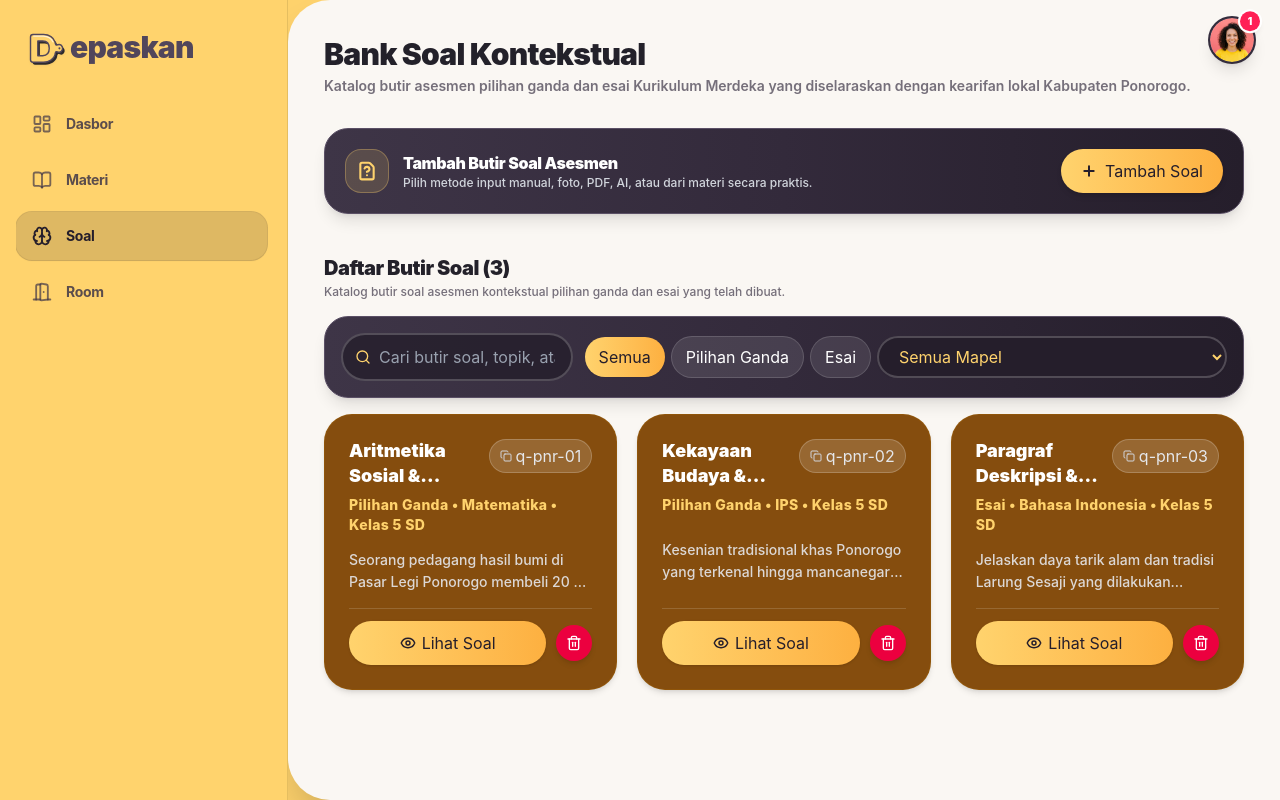
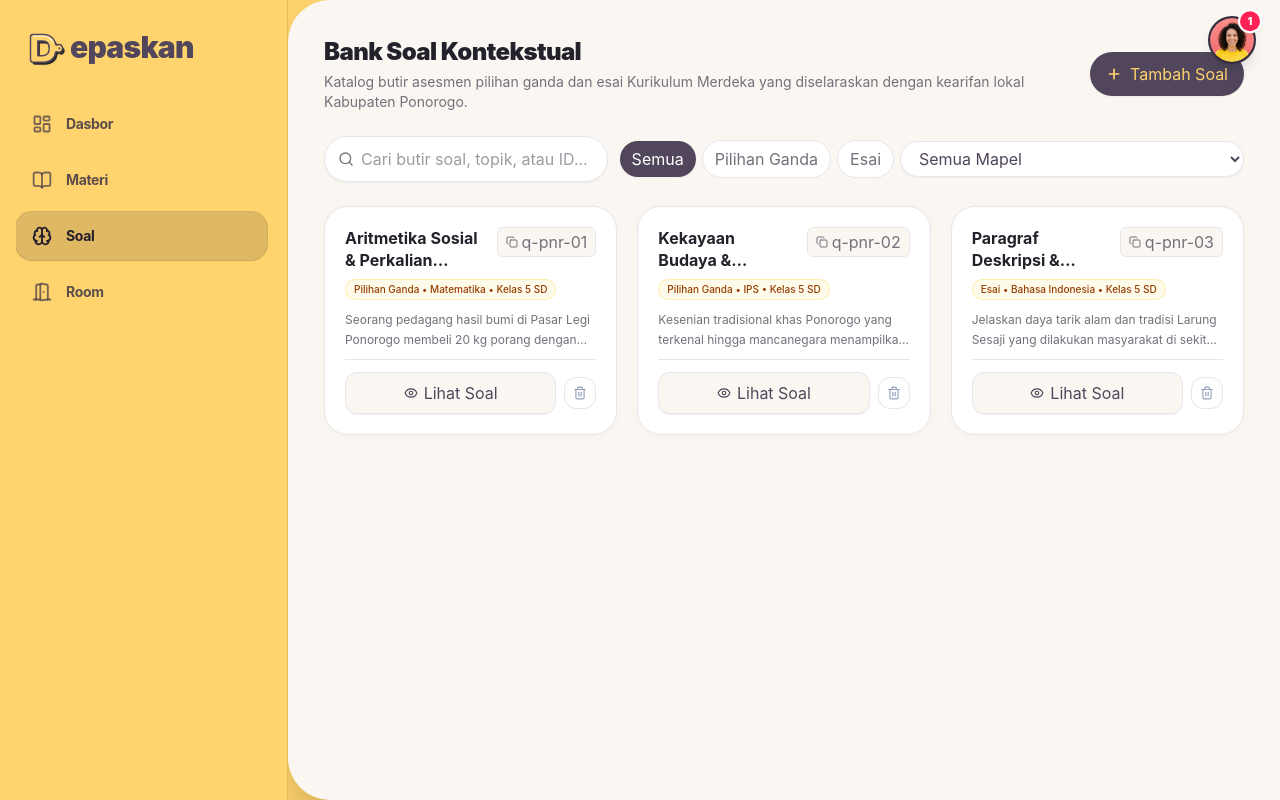
Before and after one commit to Irham-Najib-Azimul-Qowi/ContextLearningApp, a Next.js app: page /teacher/questions in a window 1280 px wide. Built offline with nearby package versions, Linux system fonts and the light colour scheme.

Commit message:
style: move add buttons to header right, place search and filter directly without enclosing card, redesign cards to clean white with stroke, small ID, and subtle category capsule

```diff
--- a/app/teacher/questions/page.tsx
+++ b/app/teacher/questions/page.tsx
@@ -312,72 +312,43 @@ export default function TeacherQuestionsPage() {
 
   return (
     <TeacherWorkspaceShell activeGroupId="questions">
-      <div className="max-w-7xl mx-auto space-y-6 sm:space-y-8 pb-12 font-sans">
+      <div className="max-w-7xl mx-auto space-y-5 sm:space-y-6 pb-12 font-sans">
         {/* ===================================================================
-            1. JUDUL SAJA (HAPUS CARD PALING ATAS BERISI JUDUL)
+            1. HEADER: JUDUL & DESKRIPSI DI KIRI, BUTTON TAMBAH DI KANAN
             =================================================================== */}
+        <div className="flex flex-col sm:flex-row sm:items-center justify-between gap-4">
           <div>
-          <h1 className="text-2xl sm:text-3xl font-black text-[#23212A] tracking-tight">
+            <h1 className="text-xl sm:text-2xl font-black text-[#23212A] tracking-tight">
               Bank Soal Kontekstual
             </h1>
-          <p className="text-xs sm:text-sm text-[#756F7A] font-semibold mt-1">
-            Katalog butir asesmen pilihan ganda dan esai Kurikulum Merdeka yang diselaraskan dengan kearifan lokal {activeSchool?.region_name}.
+            <p className="text-xs sm:text-sm text-[#756F7A] mt-1">
+              Katalog butir asesmen pilihan ganda dan esai Kurikulum Merdeka yang diselaraskan dengan kearifan lokal {activeSchool?.region_name || "wilayah"}.
             </p>
-        </div>
-
-        {/* ===================================================================
-            2. CARD UNTUK TAMBAH SOAL (DI ATAS SEARCH & FILTER BAR)
-            =================================================================== */}
-        <div className="p-4 sm:p-5 rounded-[24px] sm:rounded-3xl bg-gradient-to-r from-[#3E3547] via-[#332A3B] to-[#251E2B] border border-[#5A4F65] shadow-lg flex flex-col sm:flex-row items-start sm:items-center justify-between gap-4">
-          <div className="flex items-center gap-3.5">
-            <div className="w-11 h-11 rounded-2xl bg-[#FFD36D]/15 text-[#FFD36D] flex items-center justify-center shrink-0 border border-[#FFD36D]/30">
-              <FileQuestion className="w-5 h-5 stroke-[2.5]" />
-            </div>
-            <div>
-              <h2 className="text-sm sm:text-base font-black text-white tracking-tight">
-                Tambah Butir Soal Asesmen
-              </h2>
-              <p className="text-xs text-gray-300 font-medium">
-                Pilih metode input manual, foto, PDF, AI, atau dari materi secara praktis.
-              </p>
-            </div>
           </div>
 
           <button
             type="button"
             onClick={() => handleOpenWizard()}
-            className="w-full sm:w-auto px-5 py-2.5 rounded-full bg-gradient-to-r from-[#FFD36D] to-[#FDB040] hover:from-[#FFE085] hover:to-[#FFBD59] text-[#251E2B] text-xs sm:text-sm font-black shadow-md hover:shadow-lg transition-all cursor-pointer transform hover:-translate-y-0.5 active:scale-95 shrink-0 flex items-center justify-center gap-2"
+            className="self-start sm:self-auto px-4 py-2.5 rounded-full bg-[#51465B] hover:bg-[#3E3547] text-[#FFD36D] text-xs sm:text-sm font-bold shadow-xs hover:shadow transition-all cursor-pointer flex items-center gap-2 active:scale-95 shrink-0"
           >
-            <Plus className="w-4 h-4 stroke-[3]" />
+            <Plus className="w-4 h-4 stroke-[2.5]" />
             <span>Tambah Soal</span>
           </button>
         </div>
 
         {/* ===================================================================
-            3. DAFTAR BUTIR SOAL: JUDUL DAFTAR + SEARCH BAR & FILTER DI BAWAHNYA
+            2. SEARCH BAR & FILTER: LANGSUNG TANPA DIBUNGKUS CARD
             =================================================================== */}
-        <div className="space-y-4 pt-2">
-          {/* Judul Daftar */}
-          <div>
-            <h2 className="text-lg sm:text-xl font-black text-[#23212A] tracking-tight">
-              Daftar Butir Soal ({filteredQuestions.length})
-            </h2>
-            <p className="text-xs text-[#756F7A] mt-0.5 font-medium">
-              Katalog butir soal asesmen kontekstual pilihan ganda dan esai yang telah dibuat.
-            </p>
-          </div>
-
-          {/* Search Bar & Instant Filter: Dark Gradient Wrapper with High Visual Contrast */}
-          <div className="flex flex-col md:flex-row items-stretch md:items-center justify-between gap-3 bg-gradient-to-r from-[#3E3547] via-[#332A3B] to-[#251E2B] p-3.5 sm:p-4 rounded-[24px] sm:rounded-3xl border border-[#5A4F65] shadow-lg">
+        <div className="flex flex-col md:flex-row items-stretch md:items-center justify-between gap-3">
           {/* Search Bar */}
           <div className="relative flex-1 max-w-md w-full">
-              <Search className="w-4 h-4 absolute left-3.5 top-1/2 -translate-y-1/2 text-[#FFD36D]" />
+            <Search className="w-4 h-4 absolute left-3.5 top-1/2 -translate-y-1/2 text-[#756F7A]" />
             <input
               type="text"
-                placeholder="Cari butir soal, topik, atau kode..."
+              placeholder="Cari butir soal, topik, atau ID..."
               value={searchQuery}
               onChange={(e) => setSearchQuery(e.target.value)}
-                className="w-full pl-9 pr-4 py-2.5 rounded-full bg-[#251E2B]/80 border-2 border-white/20 text-xs font-semibold text-white placeholder:text-gray-400 focus:outline-none focus:border-[#FFD36D] transition-colors"
+              className="w-full pl-9 pr-4 py-2.5 rounded-full bg-white border border-[#E9E5E8] text-xs font-medium text-[#23212A] placeholder:text-[#756F7A]/70 focus:outline-none focus:border-[#51465B] shadow-xs transition-colors"
             />
           </div>
 
@@ -386,10 +357,10 @@ export default function TeacherQuestionsPage() {
             <button
               type="button"
               onClick={() => setFilterType("all")}
-                className={`px-3.5 py-2 rounded-full text-xs font-bold transition-all cursor-pointer ${
+              className={`px-3 py-1.5 rounded-full text-xs font-semibold transition-all cursor-pointer ${
                 filterType === "all"
-                    ? "bg-gradient-to-r from-[#FFD36D] to-[#FDB040] text-[#251E2B] font-black shadow-xs"
-                    : "bg-white/10 hover:bg-white/15 text-white border border-white/15"
+                  ? "bg-[#51465B] text-white shadow-xs"
+                  : "bg-white text-[#756F7A] hover:bg-slate-100 border border-[#E9E5E8]"
               }`}
             >
               Semua
@@ -397,10 +368,10 @@ export default function TeacherQuestionsPage() {
             <button
               type="button"
               onClick={() => setFilterType("multiple_choice")}
-                className={`px-3.5 py-2 rounded-full text-xs font-bold transition-all cursor-pointer ${
+              className={`px-3 py-1.5 rounded-full text-xs font-semibold transition-all cursor-pointer ${
                 filterType === "multiple_choice"
-                    ? "bg-gradient-to-r from-[#FFD36D] to-[#FDB040] text-[#251E2B] font-black shadow-xs"
-                    : "bg-white/10 hover:bg-white/15 text-white border border-white/15"
+                  ? "bg-[#51465B] text-white shadow-xs"
+                  : "bg-white text-[#756F7A] hover:bg-slate-100 border border-[#E9E5E8]"
               }`}
             >
               Pilihan Ganda
@@ -408,10 +379,10 @@ export default function TeacherQuestionsPage() {
             <button
               type="button"
               onClick={() => setFilterType("essay")}
-                className={`px-3.5 py-2 rounded-full text-xs font-bold transition-all cursor-pointer ${
+              className={`px-3 py-1.5 rounded-full text-xs font-semibold transition-all cursor-pointer ${
                 filterType === "essay"
-                    ? "bg-gradient-to-r from-[#FFD36D] to-[#FDB040] text-[#251E2B] font-black shadow-xs"
-                    : "bg-white/10 hover:bg-white/15 text-white border border-white/15"
+                  ? "bg-[#51465B] text-white shadow-xs"
+                  : "bg-white text-[#756F7A] hover:bg-slate-100 border border-[#E9E5E8]"
               }`}
             >
               Esai
@@ -420,10 +391,10 @@ export default function TeacherQuestionsPage() {
             <select
               value={filterSubject}
               onChange={(e) => setFilterSubject(e.target.value)}
-                className="px-4 py-2 rounded-full bg-[#251E2B] border-2 border-white/20 text-xs font-bold text-[#FFD36D] focus:outline-none focus:border-[#FFD36D] cursor-pointer shadow-xs transition-colors"
+              className="px-3.5 py-1.5 rounded-full bg-white border border-[#E9E5E8] text-xs font-semibold text-[#51465B] focus:outline-none focus:border-[#51465B] cursor-pointer shadow-xs transition-colors"
             >
               {SUBJECT_OPTIONS.map((subj) => (
-                  <option key={subj} value={subj} className="bg-[#251E2B] text-white">
+                <option key={subj} value={subj}>
                   {subj}
                 </option>
               ))}
@@ -432,10 +403,9 @@ export default function TeacherQuestionsPage() {
         </div>
 
         {/* ===================================================================
-              DAFTAR SOAL: CARD DENGAN WARNA KHAS SOAL (#854D0E)
-              Layout: Judul & ID di kanan, Kategori di bawahnya, Deskripsi di tengah,
-              Button Lihat Soal + Button Hapus di samping kanannya.
+            3. DAFTAR SOAL: CARD PUTIH DENGAN STROKE, PROPORSIONAL & BERSIH
             =================================================================== */}
+        <div>
           {filteredQuestions.length === 0 ? (
             <div className="p-12 text-center bg-white rounded-3xl border border-[#E9E5E8] space-y-3">
               <div className="w-14 h-14 rounded-full bg-[#FAF7F3] text-slate-400 mx-auto flex items-center justify-center">
@@ -443,78 +413,80 @@ export default function TeacherQuestionsPage() {
               </div>
               <h3 className="text-base font-bold text-slate-800">Belum ada butir soal</h3>
               <p className="text-xs text-slate-500 max-w-sm mx-auto">
-                Mulai buat butir soal baru menggunakan salah satu metode input di atas.
+                Mulai buat butir soal baru menggunakan tombol Tambah Soal di atas.
               </p>
             </div>
           ) : (
-            <div className="grid grid-cols-1 md:grid-cols-2 lg:grid-cols-3 gap-5">
+            <div className="grid grid-cols-1 md:grid-cols-2 lg:grid-cols-3 gap-4 sm:gap-5">
               {filteredQuestions.map((q) => {
                 const isEssay = q.type === "essay";
 
                 return (
                   <div
                     key={q.id}
-                    className="p-5 sm:p-6 rounded-[28px] bg-[#854D0E] text-white border border-[#A16207]/40 shadow-md hover:shadow-xl transition-all duration-200 flex flex-col justify-between group relative overflow-hidden min-h-[220px]"
+                    className="p-4 sm:p-5 rounded-2xl sm:rounded-3xl bg-white border border-[#E9E5E8] shadow-[0_2px_8px_rgba(81,70,91,0.03)] hover:shadow-md hover:border-[#51465B]/30 transition-all duration-200 flex flex-col justify-between group relative overflow-hidden min-h-[190px]"
                   >
                     {/* Top: Judul & ID di samping kanan, Kategori di bawahnya */}
                     <div>
-                      <div className="flex items-start justify-between gap-3">
-                        <h3 className="text-base sm:text-lg font-black text-white leading-snug line-clamp-2">
+                      <div className="flex items-start justify-between gap-2.5">
+                        <h3 className="text-sm sm:text-base font-bold text-[#23212A] leading-snug line-clamp-2">
                           {q.topic || q.question_text}
                         </h3>
 
-                        {/* ID di samping kanan judul */}
+                        {/* ID di samping kanan judul: proporsional, kecil */}
                         <button
                           type="button"
                           onClick={() => handleCopy(q.id)}
-                          className="shrink-0 py-1 px-2.5 rounded-full bg-white/15 hover:bg-white/25 border border-white/20 font-mono text-[11px] font-bold text-gray-200 flex items-center gap-1 cursor-pointer transition-colors"
+                          className="shrink-0 py-0.5 px-2 rounded-md bg-[#FAF7F3] hover:bg-slate-100 border border-[#E9E5E8] font-mono text-[10px] font-medium text-[#756F7A] flex items-center gap-1 cursor-pointer transition-colors"
                           title="Klik untuk menyalin ID soal"
                         >
                           {copiedCode === q.id ? (
                             <>
-                              <Check className="w-3 h-3 text-emerald-400" />
-                              <span className="text-emerald-300 font-sans text-[10px]">Tersalin</span>
+                              <Check className="w-3 h-3 text-emerald-600" />
+                              <span className="text-emerald-700 font-sans text-[9px]">Tersalin</span>
                             </>
                           ) : (
                             <>
-                              <Copy className="w-3 h-3 text-gray-300" />
+                              <Copy className="w-3 h-3 text-[#756F7A]" />
                               <span>{q.id}</span>
                             </>
                           )}
                         </button>
                       </div>
 
-                      {/* Di bawah judul: Kategori dengan warna lain */}
-                      <div className="mt-1.5 text-xs sm:text-sm font-extrabold text-[#FFD36D] tracking-wide">
+                      {/* Di bawah judul: Kategori kecil tidak bold dibungkus kapsul */}
+                      <div className="mt-2 flex items-center gap-1.5 flex-wrap">
+                        <span className="inline-flex items-center px-2 py-0.5 rounded-full text-[10px] font-medium bg-amber-50 text-amber-800 border border-amber-200/60">
                           {isEssay ? "Esai" : "Pilihan Ganda"} &bull; {q.subject} &bull; Kelas {q.grade} SD
+                        </span>
                       </div>
                     </div>
 
                     {/* Di antara di tengah secara vertikal: sedikit deskripsi */}
-                    <div className="my-auto py-3.5">
-                      <p className="text-xs sm:text-sm text-gray-200/90 font-medium leading-relaxed line-clamp-2">
+                    <div className="my-auto py-2.5">
+                      <p className="text-xs text-[#756F7A] font-normal leading-relaxed line-clamp-2">
                         {q.question_text ? q.question_text.replace(/\n+/g, " ") : "Butir soal asesmen kontekstual Kurikulum Merdeka."}
                       </p>
                     </div>
 
                     {/* Bottom: Button Lihat Soal + Button Hapus di samping kanannya */}
-                    <div className="pt-3 border-t border-white/15 flex items-center gap-2.5">
+                    <div className="pt-3 border-t border-[#E9E5E8] flex items-center gap-2">
                       <button
                         type="button"
                         onClick={() => setSelectedQuestionForPreview(q)}
-                        className="flex-1 py-2.5 px-4 rounded-full bg-gradient-to-r from-[#FFD36D] to-[#FDB040] hover:from-[#FFE085] hover:to-[#FFBD59] text-[#251E2B] text-xs sm:text-sm font-black flex items-center justify-center gap-1.5 shadow-sm transition-all cursor-pointer active:scale-95"
+                        className="flex-1 py-2 px-3.5 rounded-xl bg-[#FAF7F3] hover:bg-[#51465B] text-[#51465B] hover:text-white border border-[#E9E5E8] hover:border-[#51465B] text-xs font-semibold flex items-center justify-center gap-1.5 transition-all cursor-pointer shadow-2xs"
                       >
-                        <Eye className="w-4 h-4 stroke-[2.2]" />
+                        <Eye className="w-3.5 h-3.5" />
                         <span>Lihat Soal</span>
                       </button>
 
                       <button
                         type="button"
                         onClick={() => handleDeleteQuestion(q.id)}
-                        className="p-2.5 rounded-full bg-rose-600 hover:bg-rose-700 text-white transition-all cursor-pointer shadow-md active:scale-95 shrink-0"
+                        className="p-2 rounded-xl text-slate-400 hover:text-rose-600 hover:bg-rose-50 border border-[#E9E5E8] hover:border-rose-200 transition-all cursor-pointer shrink-0"
                         title="Hapus Soal"
                       >
-                        <Trash2 className="w-4 h-4" />
+                        <Trash2 className="w-3.5 h-3.5" />
                       </button>
                     </div>
                   </div>
```
Also changed, not shown: app/teacher/materials/page.tsx (+38 -56 lines), app/teacher/rooms/page.tsx (+53 -80 lines). Lines whose indentation alone changed are shown as unchanged.
